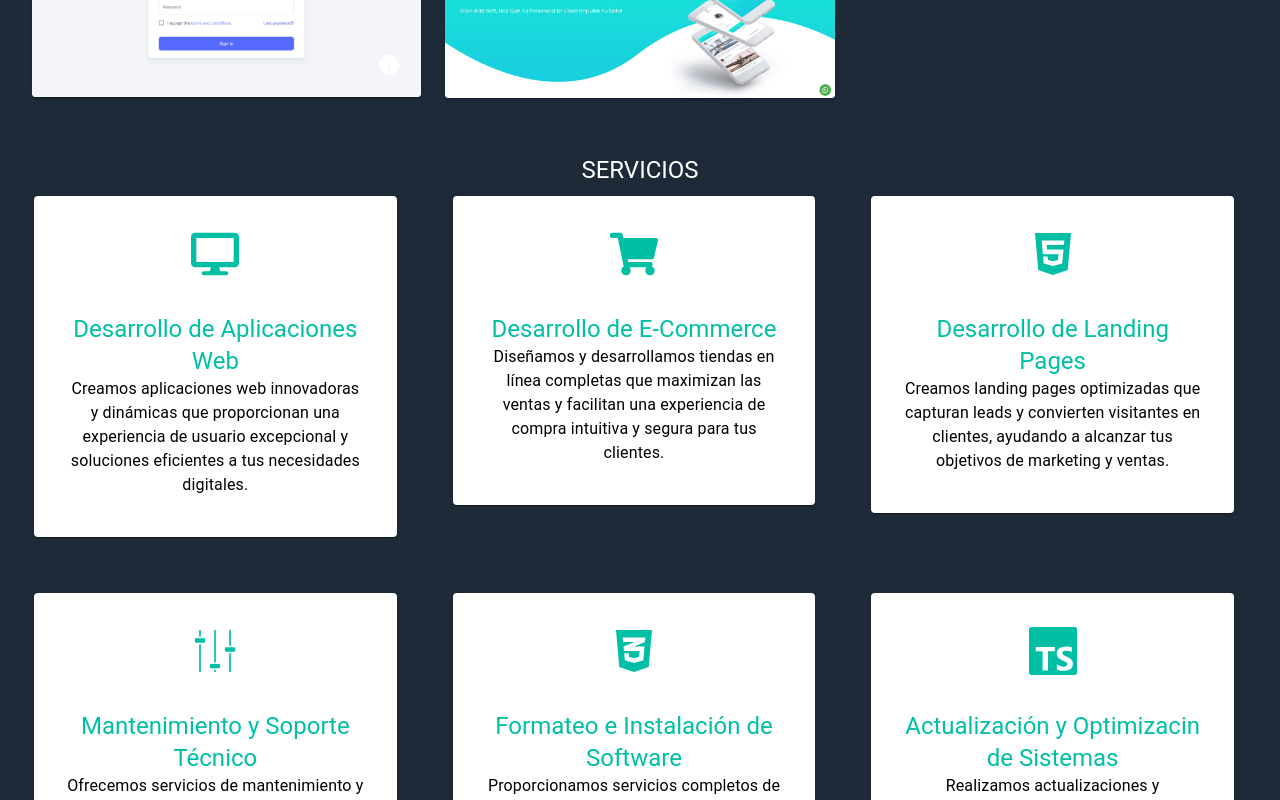
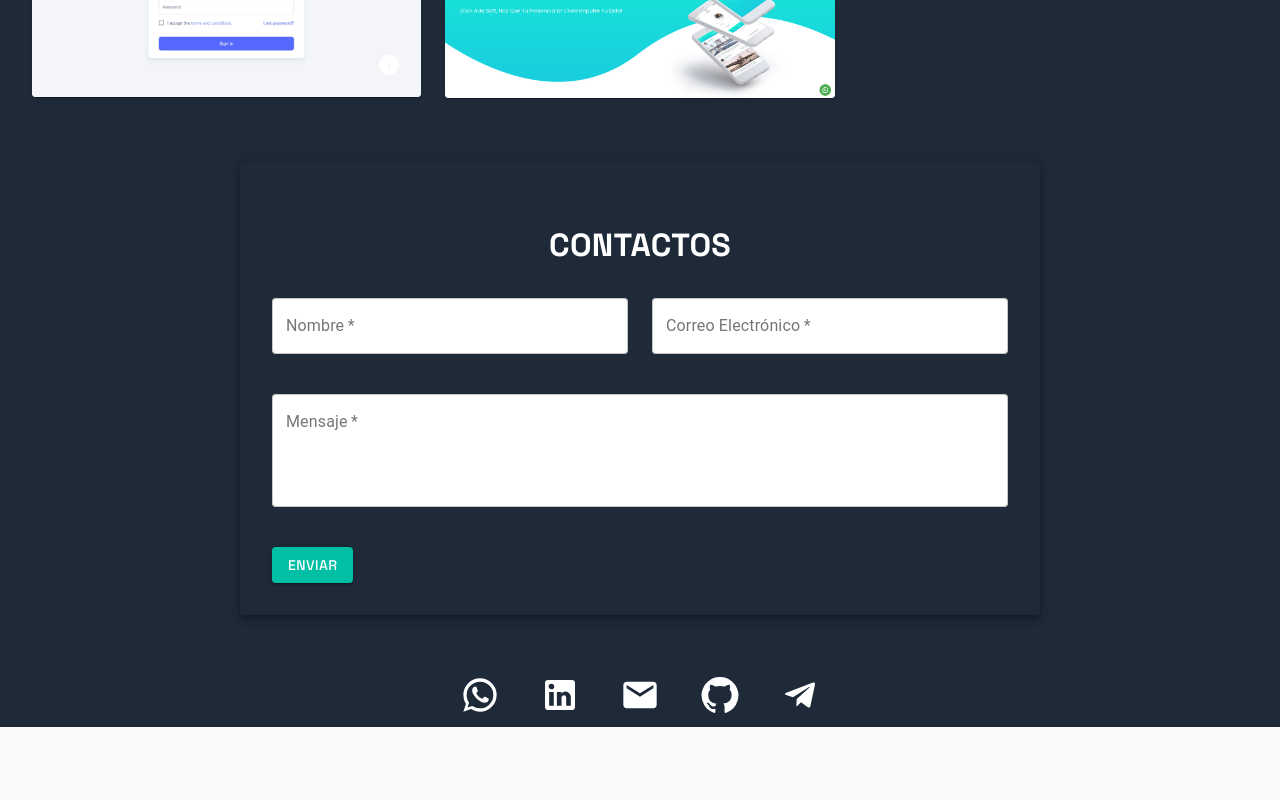
Before and after one commit to san2025chez/porfolio, a React (Create React App) app: page / in a window 1280 px wide. Shown: the part 1720-2520 px from the top of the page. After the commit the page ends 2455 px from the top, so only its background shows below. Built offline with nearby package versions, Linux system fonts and the light colour scheme.

Commit message:
update-service

```diff
--- a/src/App.js
+++ b/src/App.js
@@ -23,8 +23,8 @@ function App() {
         <About title="Inicio" id="about" />
         <Skills title="Sobre Mi" id="skill" dark={"#00BFA5"} />
         <MyWork title="Trabajos" id="work" dark={false} />
-        <Services title="Servicios" id="service" dark={false} />
-        <ContactForm title="Contactos" id="contact" dark={true} />
+{/*         <Services title="Servicios" id="service" dark={false} />
+ */}        <ContactForm title="Contactos" id="contact" dark={true} />
         <Contact />
       </div>
     </>
```
